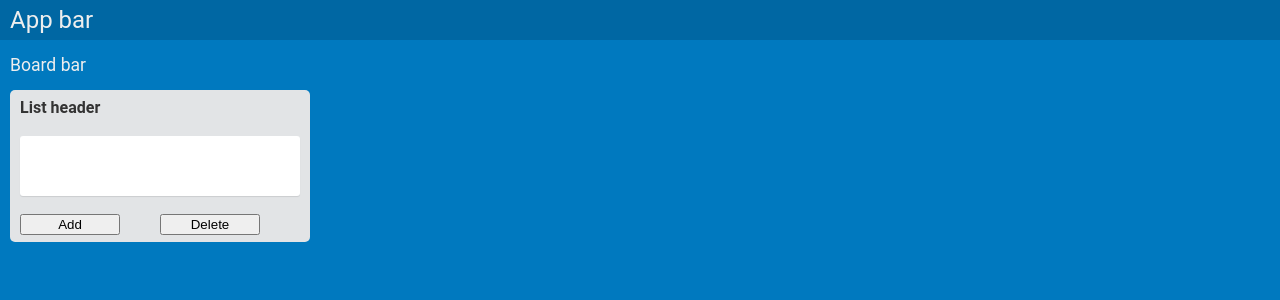
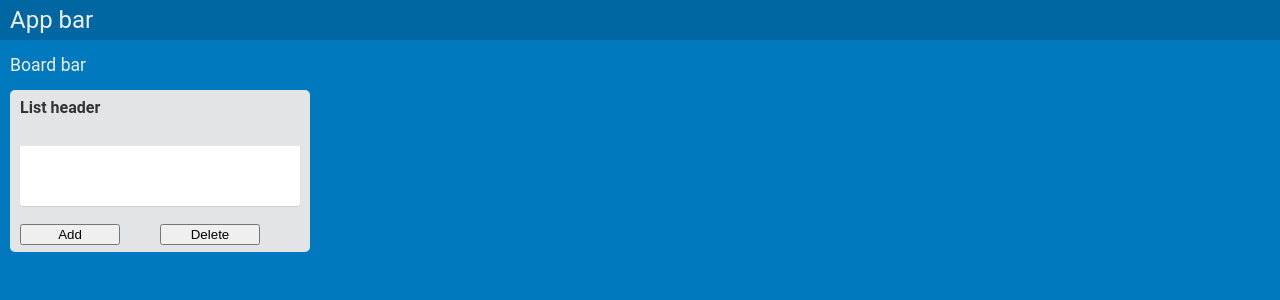
Before and after one commit to navyfox/trello-react, a React (Create React App) app: page / in a window 1280 px wide. Both pictures are taken after a click on the link "Add a card...". Shown: the top 300 px of the page. Built offline with nearby package versions, Linux system fonts and the light colour scheme.

Commit message:
Css style for text area

```diff
--- a/src/components/List/List.css
+++ b/src/components/List/List.css
@@ -79,3 +79,6 @@
     resize: none;
     outline: none;
 }
+.text-area {
+    border-top: 10px solid #e2e4e6;
+}
--- a/src/components/List/List.jsx
+++ b/src/components/List/List.jsx
@@ -44,7 +44,7 @@ class List extends Component {
                 <header>{this.props.title}</header>
                 <ModalTask/>
                 <ul>
-                    <li><textarea
+                    <li className="text-area"><textarea
                         name="description"
                         onChange={this.handleChange}
                     />
```
